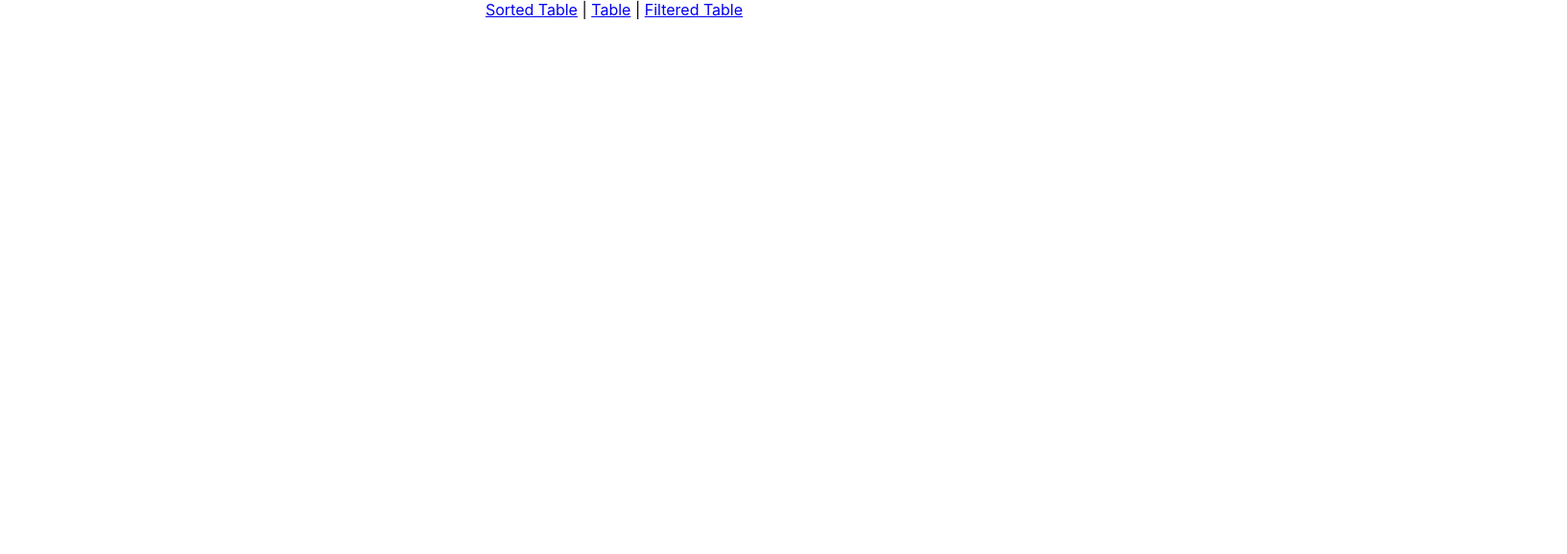
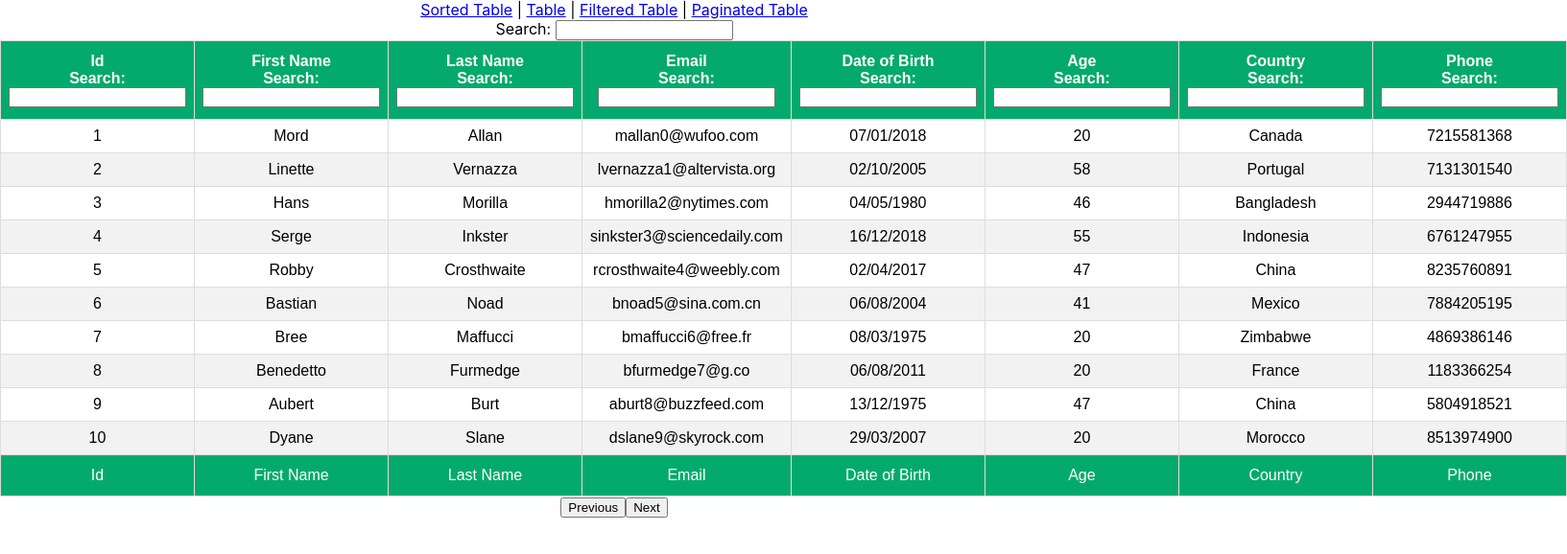
Before and after one commit to priyan1995/React-table-demo, a React (Create React App) app: page /paginate-table in a window 1280 px wide. Shown: the top 578 px of the page at 96% size, 1633 px wide, since content can reach past the window. Built offline with nearby package versions, Linux system fonts and the light colour scheme.

Commit message:
pagination buttons added

```diff
--- a/src/App.js
+++ b/src/App.js
@@ -3,6 +3,7 @@
 import { BasicTable } from './components/basicTable';
 import { BasicSortTable } from './components/sortTable';
 import { GlobalFilterTable } from './components/globalFilterTable';
+import { PaginateTable } from './components/PaginateTable';
 
 function App() {
   return (
@@ -15,6 +16,8 @@
         <Link to="/">Table</Link>
         <span> | </span>
         <Link to="/filter-table">Filtered Table</Link>
+        <span> | </span>
+        <Link to="/paginate-table">Paginated Table</Link>
 
         <Switch>
 
@@ -30,6 +33,10 @@
             <GlobalFilterTable />
           </Router>
 
+          <Router path="/paginate-table">
+            <PaginateTable />
+          </Router>
+
 
         </Switch>
 
--- /dev/null
+++ b/src/components/PaginateTable.js
@@ -0,0 +1,117 @@
+import React, { useMemo } from "react"
+import { useSortBy, useTable, useGlobalFilter, useFilters, usePagination } from "react-table"
+import MOCK_DATA from './MOCK_DATA.json'
+import { COLUMNS } from './columns'
+import './table.css'
+import { GlobalFilter } from "./globalFilter"
+
+export const PaginateTable = () => {
+
+    const columns = useMemo(() => COLUMNS, [])
+    const data = useMemo(() => MOCK_DATA, [])
+
+    const tableInstance = useTable({
+        // columns: columns,
+        // data: data
+        columns,
+        data
+
+    },
+        useFilters, // for column filters
+        useGlobalFilter,
+        usePagination
+        )
+
+    const {
+        getTableProps,
+        getTableBodyProps,
+        headerGroups,
+        footerGroups,
+        page,
+        state,
+        setGlobalFilter,
+        nextPage,
+        previousPage,
+        prepareRow
+    } = tableInstance
+
+    const { globalFilter } = state
+
+    return (
+
+
+        <div>
+
+            <GlobalFilter filter={globalFilter} setFilter={setGlobalFilter} />
+            <table {...getTableProps()}>
+                <thead>
+
+                    {
+                        headerGroups.map((headerGroup) => (
+                            <tr {...headerGroup.getHeaderGroupProps()}>
+                                {headerGroup.headers.map((column) => (
+                                    <th {...column.getHeaderProps(column)}> {column.render('Header')}
+
+                                        <span>
+                                            {column.isSorted ? (column.isSortedDesc ? 'V' : '^') : ''}
+                                        </span>
+
+                                        <div>
+                                            {/* column filter */}
+                                            { column.canFilter ? column.render('Filter') : null }
+                                        </div>
+
+                                    </th>
+                                ))}
+                            </tr>
+                        ))
+                    }
+
+                </thead>
+
+                <tbody {...getTableBodyProps()}>
+
+                    {
+                        page.map((row) => {
+                            prepareRow(row)
+                            return (
+                                <tr {...row.getRowProps()}>
+                                    {row.cells.map((cell) => (
+                                        <td {...cell.getCellProps()}> {cell.render('Cell')} </td>
+                                    ))}
+
+                                </tr>
+                            )
+                        })
+                    }
+                </tbody>
+
+                <tfoot>
+                    {
+                        footerGroups.map(footerGroup => (
+                            <tr {...footerGroup.getFooterGroupProps()}>
+                                {
+                                    footerGroup.headers.map(column => (
+                                        <td {...column.getFooterProps()}>
+                                            {
+                                                column.render('Footer')
+                                            }
+                                        </td>
+                                    ))
+                                }
+                            </tr>
+                        ))
+                    }
+
+                </tfoot>
+
+
+            </table>
+
+            <button onClick={ () => previousPage() }>Previous</button>
+            <button onClick={ () => nextPage() }>Next</button>
+
+
+        </div>
+    )
+}
```
